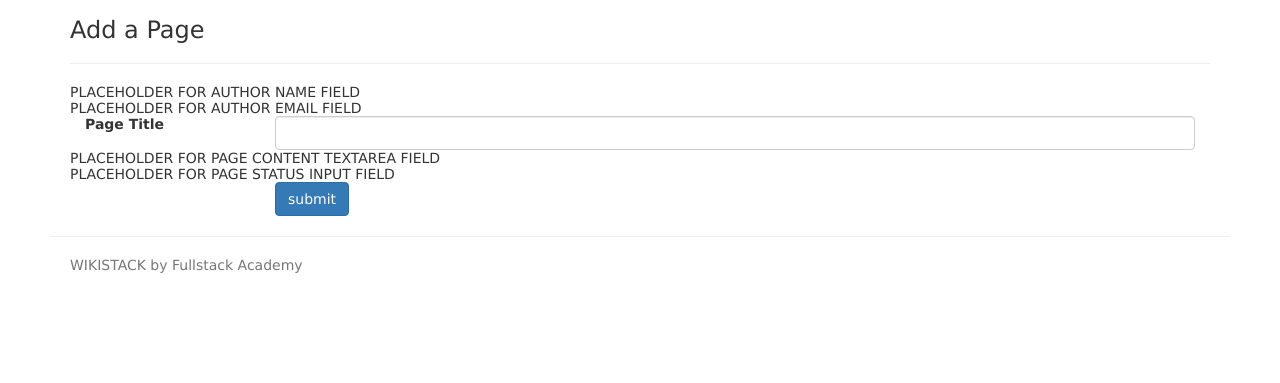
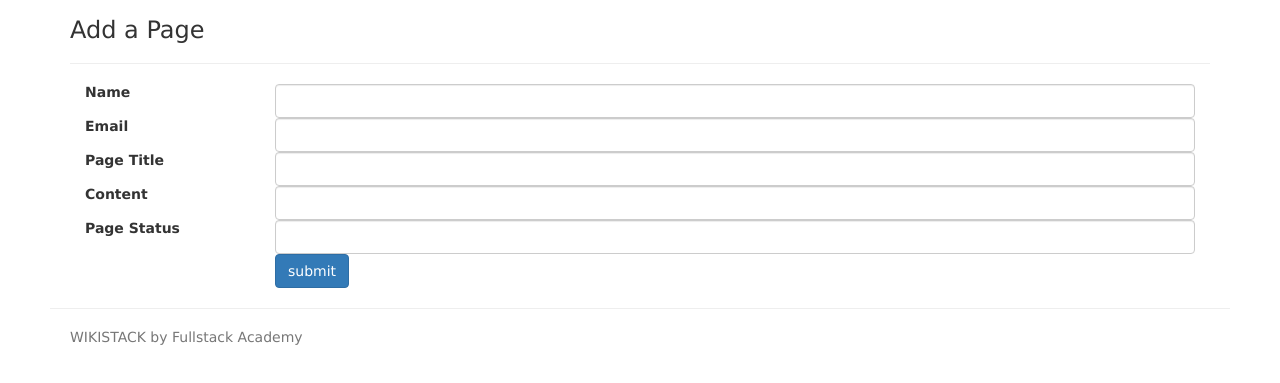
Before and after one commit to anule/wikistack, a website: page views/addpage.html in a window 1280 px wide. Shown: the part 53-436 px from the top of the page. Drawn offline with nearby package versions, Linux system fonts and the light colour scheme; files that its build step writes are made by us from their sources.

Commit message:
filled out addpage.html template

```diff
--- a/views/addpage.html
+++ b/views/addpage.html
@@ -5,9 +5,22 @@
   <hr>
   <form method="POST" action="/wiki/">
 
-    <div>PLACEHOLDER FOR AUTHOR NAME FIELD</div>
+    <!-- <div>PLACEHOLDER FOR AUTHOR NAME FIELD</div> -->
+    <div class="form-group">
+      <label for="author-name" class="col-sm-2 control-label">Name</label>
+      <div class="col-sm-10">
+        <input name="author-name" type="text" class="form-control"/>
+      </div>
+    </div>
 
-    <div>PLACEHOLDER FOR AUTHOR EMAIL FIELD</div>
+    <!-- <div>PLACEHOLDER FOR AUTHOR EMAIL FIELD</div> -->
+    <div class="form-group">
+      <label for="author-email" class="col-sm-2 control-label">Email</label>
+      <div class="col-sm-10">
+        <input name="author-email" type="text" class="form-control"/>
+      </div>
+    </div>
+
 
     <div class="form-group">
       <label for="title" class="col-sm-2 control-label">Page Title</label>
@@ -16,9 +29,21 @@
       </div>
     </div>
 
-    <div>PLACEHOLDER FOR PAGE CONTENT TEXTAREA FIELD</div>
+    <!-- <div>PLACEHOLDER FOR PAGE CONTENT TEXTAREA FIELD</div> -->
+    <div class="form-group">
+      <label for="page-content" class="col-sm-2 control-label">Content</label>
+      <div class="col-sm-10">
+        <input name="page-content" type="textarea" class="form-control"/>
+      </div>
+    </div>
 
-    <div>PLACEHOLDER FOR PAGE STATUS INPUT FIELD</div>
+    <!-- <div>PLACEHOLDER FOR PAGE STATUS INPUT FIELD</div> -->
+    <div class="form-group">
+        <label for="page status" class="col-sm-2 control-label">Page Status</label>
+        <div class="col-sm-10">
+          <input name="page status" type="text" class="form-control"/>
+        </div>
+      </div>
 
     <div class="col-sm-offset-2 col-sm-10">
       <button type="submit" class="btn btn-primary">submit</button>
```
Also changed, not shown: route/wiki.js (+7 -4 lines), models/index.js (line endings or trailing spaces), 1 other file.
